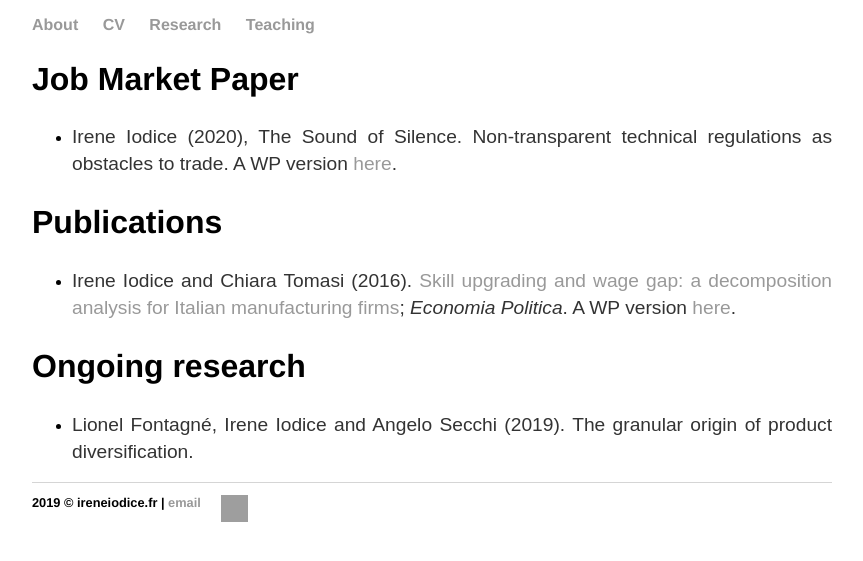
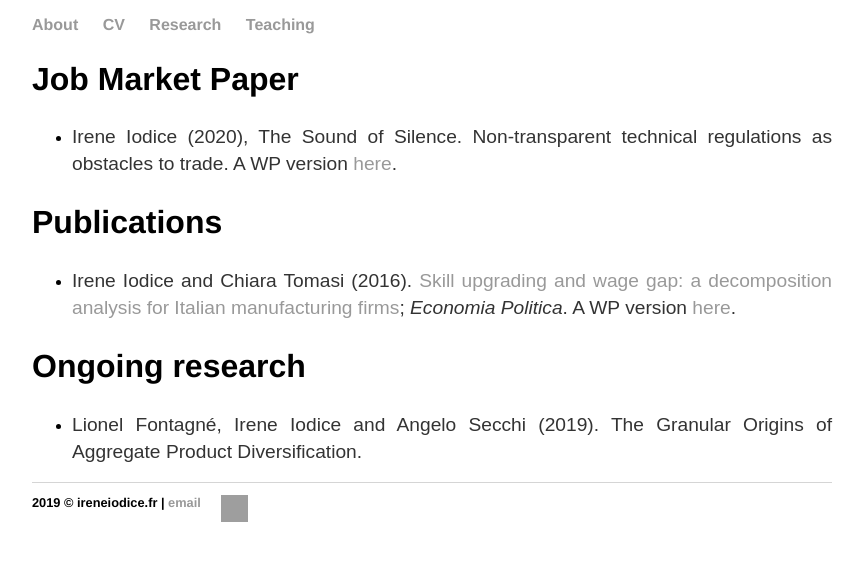
Before and after one commit to ioire/ioire.github.io, a Jekyll site: the page built from research/index.html, in a window 1280 px wide. Shown: the top 561 px of the page, without its empty margins (208-1071 px from the left). Built offline with Jekyll 4.4.1, drawn with Linux system fonts in a browser that asks for light colours; grey boxes are pictures that could not be loaded.

Commit message:
Update index.html

```diff
--- a/research/index.html
+++ b/research/index.html
@@ -14,6 +14,6 @@
   </ul>
  <h2>Ongoing research</h2>
 	<ul>
-	 <li> <p> Lionel Fontagné, Irene Iodice and Angelo Secchi (2019). The granular origin of product diversification. </p> </li>
+	 <li> <p> Lionel Fontagné, Irene Iodice and Angelo Secchi (2019). The Granular Origins of Aggregate Product Diversification. </p> </li>
 	</ul>
 </div><!-- /.blurb -->
```
